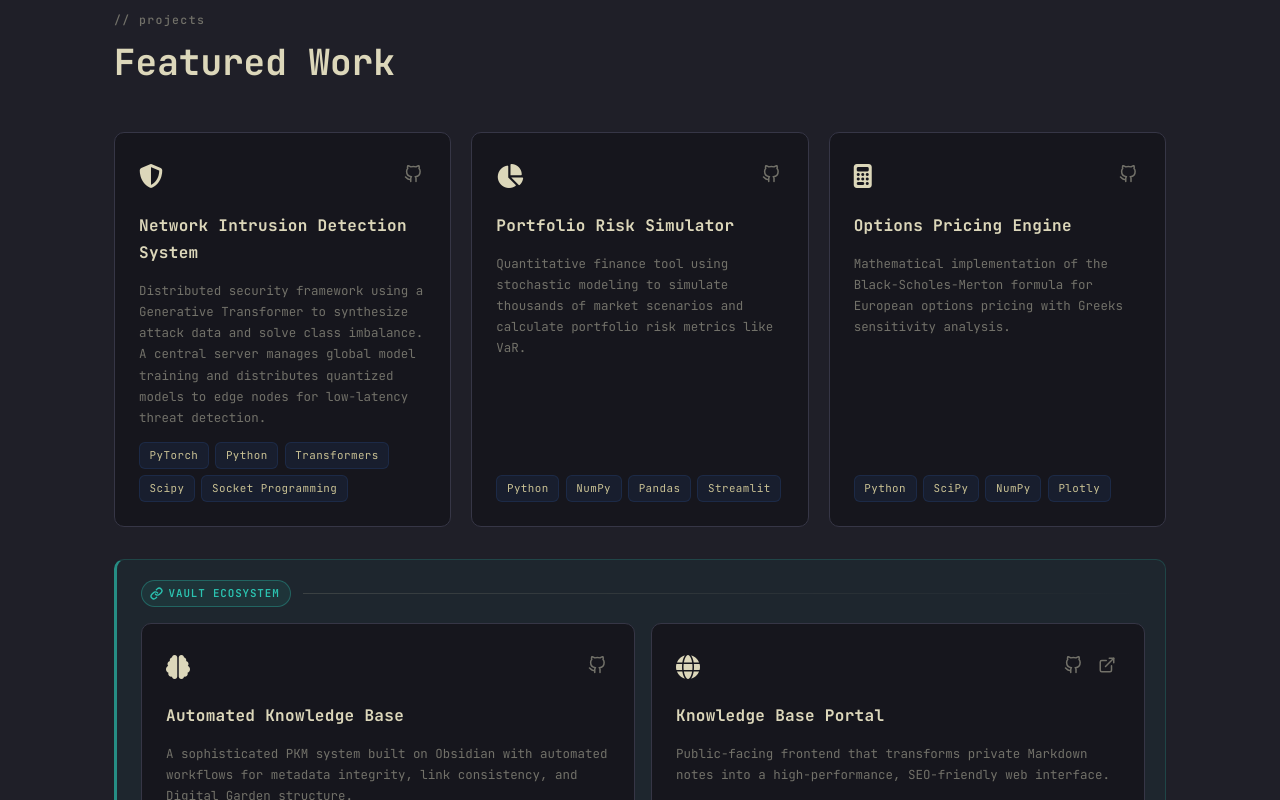
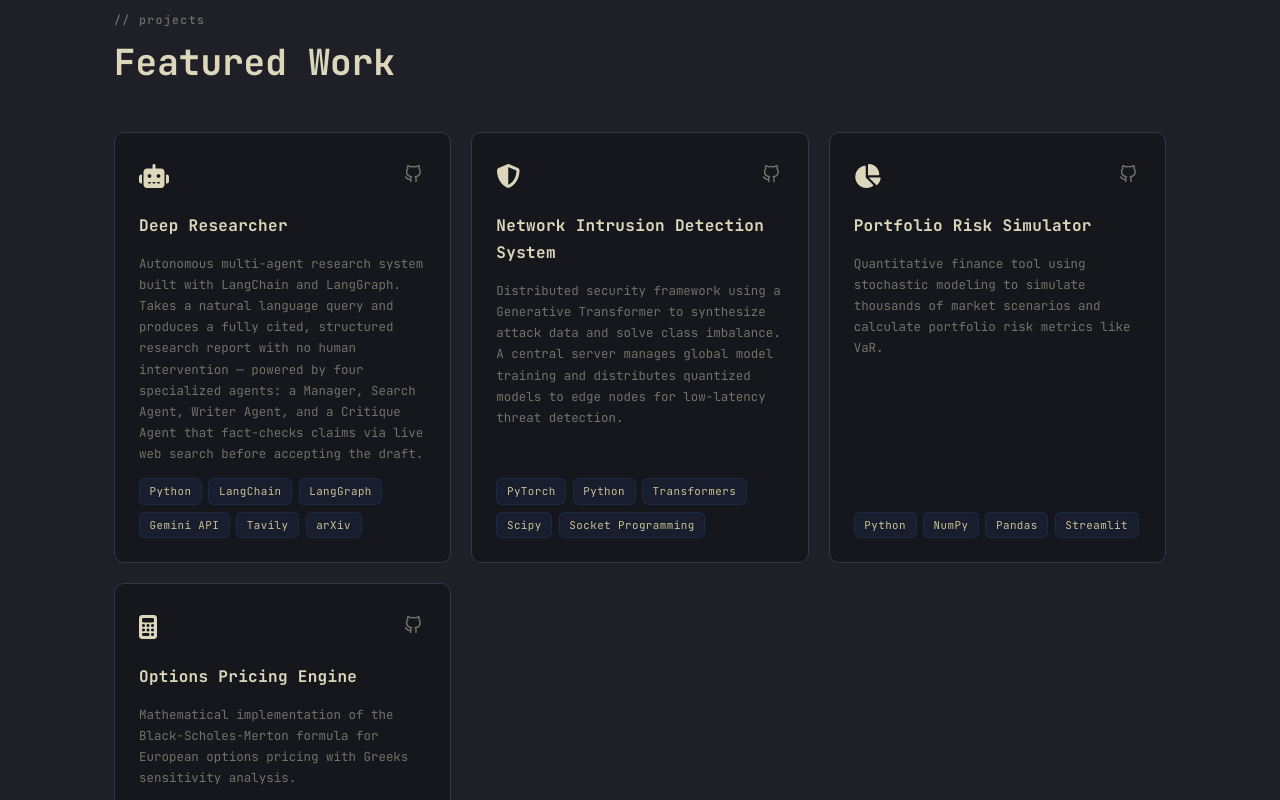
Before and after one commit to genocidalfruit/PortfolioSite, a React (Vite) app: page / in a window 1280 px wide. Shown: the part 1520-2320 px from the top of the page. Built offline with nearby package versions, Linux system fonts and the light colour scheme.

Commit message:
Added project

```diff
--- a/src/components/Projects.css
+++ b/src/components/Projects.css
@@ -86,7 +86,9 @@
 /* ── Standalone grid ─────────────────────────────────── */
 .projects__standalone {
     display: grid;
-    grid-template-columns: repeat(auto-fill, minmax(310px, 1fr));
+    grid-template-columns: repeat(3, 1fr);
+    grid-auto-rows: 1fr;
+    align-items: stretch;
     gap: 1.25rem;
 }
 
@@ -154,6 +156,12 @@
 }
 
 /* ── Responsive ──────────────────────────────────────── */
+@media (max-width: 1024px) {
+    .projects__standalone {
+        grid-template-columns: repeat(2, 1fr);
+    }
+}
+
 @media (max-width: 768px) {
     .projects__group-cards {
         grid-template-columns: 1fr;
--- a/src/components/Projects.jsx
+++ b/src/components/Projects.jsx
@@ -67,6 +67,13 @@ const LINKED_GROUPS = [
 ];
 
 const STANDALONE = [
+    {
+        title: 'Deep Researcher',
+        description: 'Autonomous multi-agent research system built with LangChain and LangGraph. Takes a natural language query and produces a fully cited, structured research report with no human intervention — powered by four specialized agents: a Manager, Search Agent, Writer Agent, and a Critique Agent that fact-checks claims via live web search before accepting the draft.',
+        tags: ['Python', 'LangChain', 'LangGraph', 'Gemini API', 'Tavily', 'arXiv'],
+        icon: <i className="fa-solid fa-robot"></i>,
+        github: 'https://github.com/genocidalfruit/deep-researcher',
+    },
     {
         title: 'Network Intrusion Detection System',
         description: 'Distributed security framework using a Generative Transformer to synthesize attack data and solve class imbalance. A central server manages global model training and distributes quantized models to edge nodes for low-latency threat detection.',
```
